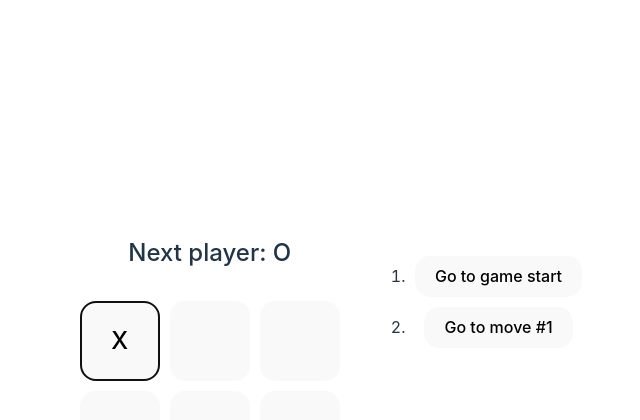
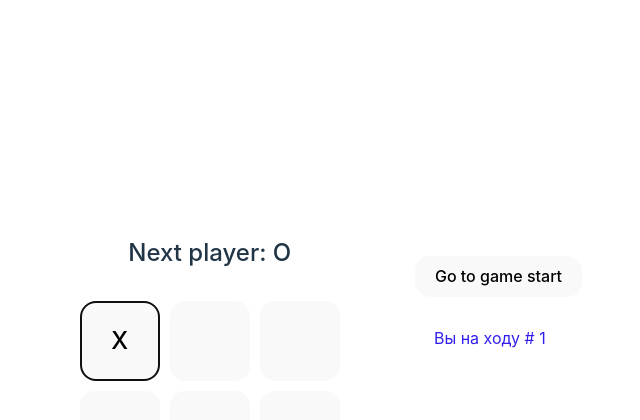
Before and after one commit to Makona79/tic-tac-toe, a React (Vite) app: page / in a window 1280 px wide. Both pictures are taken after a click on the button 428 px from the left and 340 px from the top of the page. Shown: the top 420 px of the page, without its empty margins (309-949 px from the left). Built offline with nearby package versions, Linux system fonts and the light colour scheme.

Commit message:
add <p> - currentmove

```diff
--- a/src/App.tsx
+++ b/src/App.tsx
@@ -25,6 +25,12 @@ function Game() {
 	}
 	const moves = history.map((squares, move) => {
 		let description;
+		if (move > 0 && move === currentMove) {
+
+			return (
+				<p className='current-move' key={move}>Вы на ходу # {currentMove}</p>
+			);
+		}
 		if (move > 0) {
 			description = 'Go to move #' + move;
 		} else {
@@ -35,6 +41,7 @@ function Game() {
 				<button className='moves' onClick={() => jumpTo(move)}>{description}</button>
 			</li>
 		);
+
 	});
 	return (
 		<div className="game">
@@ -42,7 +49,7 @@ function Game() {
 				<Board xIsNext={xIsNext} squares={currentSquares} onPlay={handleplay} />
 			</div>
 			<div className="game-info">
-				<ol>{moves}</ol>
+				<ul className='history-list'>{moves}</ul>
 			</div>
 		</div>
 	)
--- a/src/index.css
+++ b/src/index.css
@@ -29,6 +29,10 @@ body {
 	place-items: center;
 	min-width: 320px;
 	min-height: 100vh;
+}
+
+ul li {
+	list-style: none;
 }
 
 h1 {
@@ -101,3 +105,17 @@ button:focus-visible {
 	font-size: 1em;
 	min-height: 20px;
 }
+
+.history-list {
+	display: flex;
+	flex-direction: column;
+	align-items: flex-start;
+}
+
+.current-move {
+
+	color: #321eec;
+	padding: 1.2em;
+	margin: 5px;
+
+}
```
